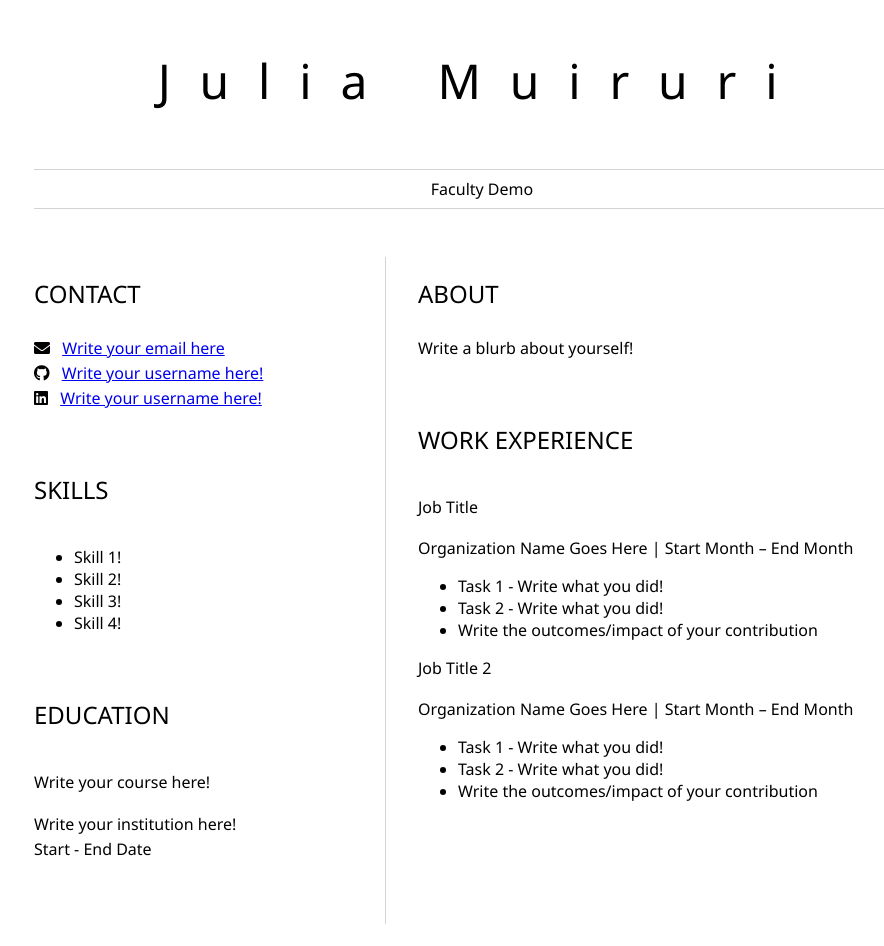
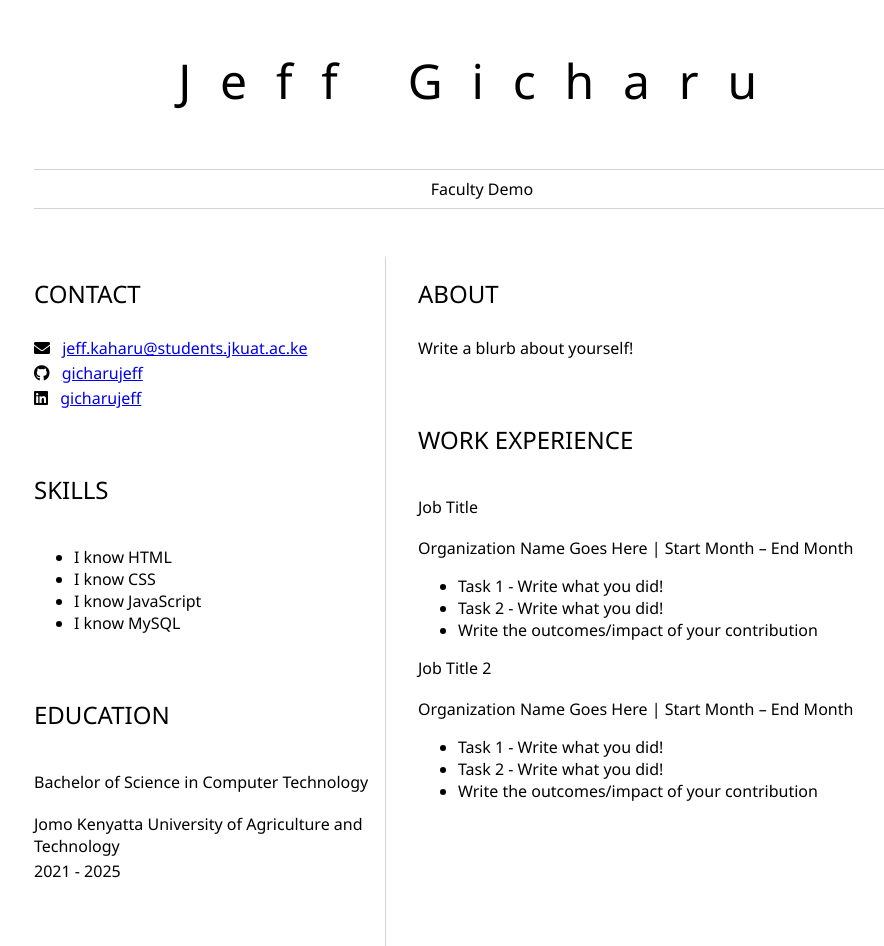
Before and after one commit to jeffgicharu/jeff-resume, a plain HTML site: page index.html in a window 1280 px wide. Shown: the whole page, without its empty margins (158-1042 px from the left). Before the commit the page ends 924 px from the top, so only its background shows below. Drawn offline with Linux system fonts and the light colour scheme.

Commit message:
I changed name

```diff
--- a/index.html
+++ b/index.html
@@ -2,13 +2,13 @@
 	<head>
 		<link href="style.css" rel="stylesheet">
         <link rel="stylesheet" href="https://cdnjs.cloudflare.com/ajax/libs/font-awesome/5.15.4/css/all.min.css">
-        <title>Julia Muiruri</title>
+        <title>Jeff Gicharu</title>
 	</head>
 
 	<body>
 		<header id="header">
 			<!-- resume header with your name and title -->
-			<h1>Julia Muiruri</h1>
+			<h1>Jeff Gicharu</h1>
 			<hr>
 			Faculty Demo
 			<hr>
@@ -20,36 +20,36 @@
 					<!-- contact info including social media -->
                     <p>
                         <i class="fa fa-envelope" aria-hidden="true"></i>
-                        <a href="mailto:username@domain.top-level domain">Write your email here</a>
+                        <a href="mailto:username@domain.top-level domain">jeff.kaharu@students.jkuat.ac.ke</a>
                     </p>
                     <p>
                         <i class="fab fa-github" aria-hidden="true"></i>
-                        <a href="github.com/yourGitHubUsername">Write your username here!</a>
+                        <a href="github.com/yourGitHubUsername">gicharujeff</a>
                     </p>
                     <p>
                         <i class="fab fa-linkedin" aria-hidden="true"></i>
-                        <a href="linkedin.com/yourLinkedInUsername">Write your username here!</a>
+                        <a href="linkedin.com/yourLinkedInUsername">gicharujeff</a>
                     </p>
 				</section>
 				<section>
 					<h2>SKILLS</h2>
 					<!-- your skills -->
                     <ul>
-                        <li>Skill 1!</li>
-                        <li>Skill 2!</li>
-                        <li>Skill 3!</li>
-                        <li>Skill 4!</li>
+                        <li>I know HTML</li>
+                        <li>I know CSS</li>
+                        <li>I know JavaScript</li>
+                        <li>I know MySQL</li>
                     </ul>
 				</section>
 				<section>
 					<h2>EDUCATION</h2>
 					<!-- your education -->
-                    <h3>Write your course here!</h3>
+                    <h3>Bachelor of Science in Computer Technology</h3>
                     <p>
-                        Write your institution here!
+                        Jomo Kenyatta University of Agriculture and Technology
                     </p>
                     <p>
-                        Start - End Date
+                        2021 - 2025
                     </p>
 				</section>
 			</article>
```
